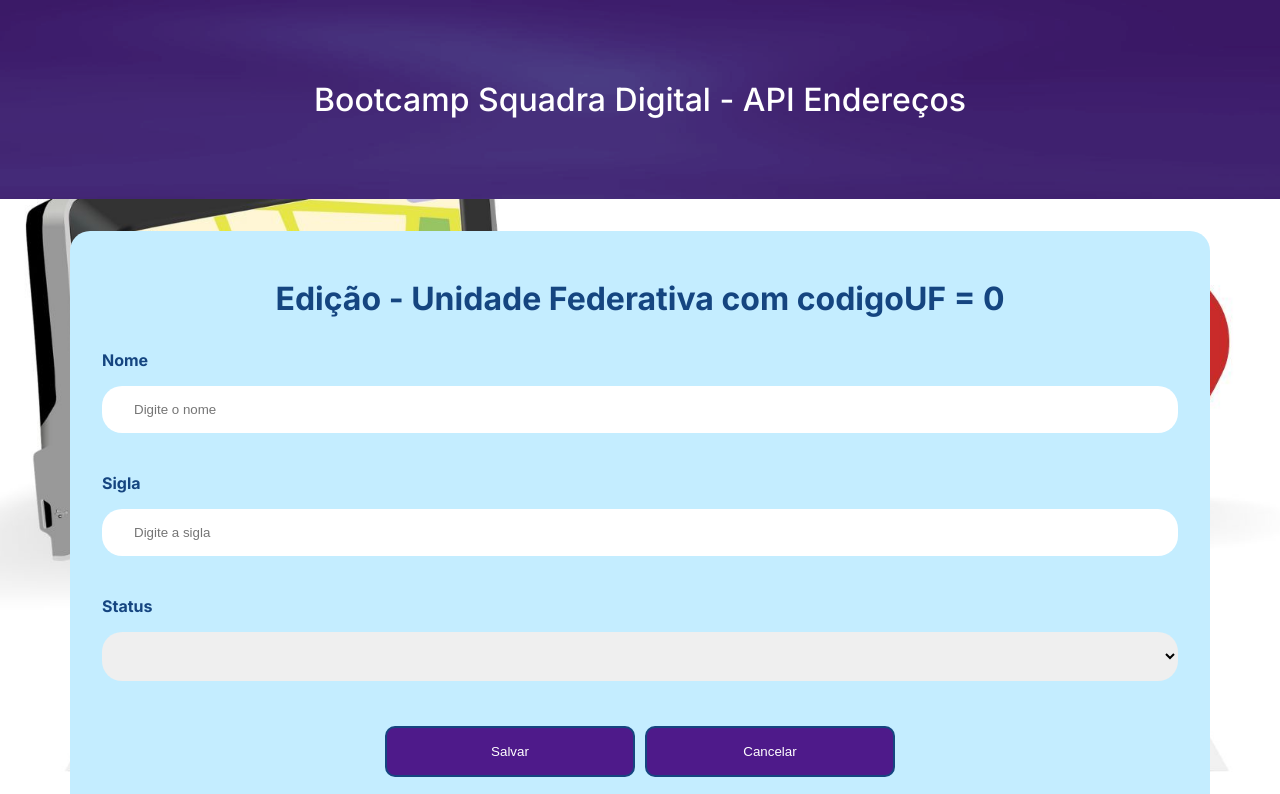
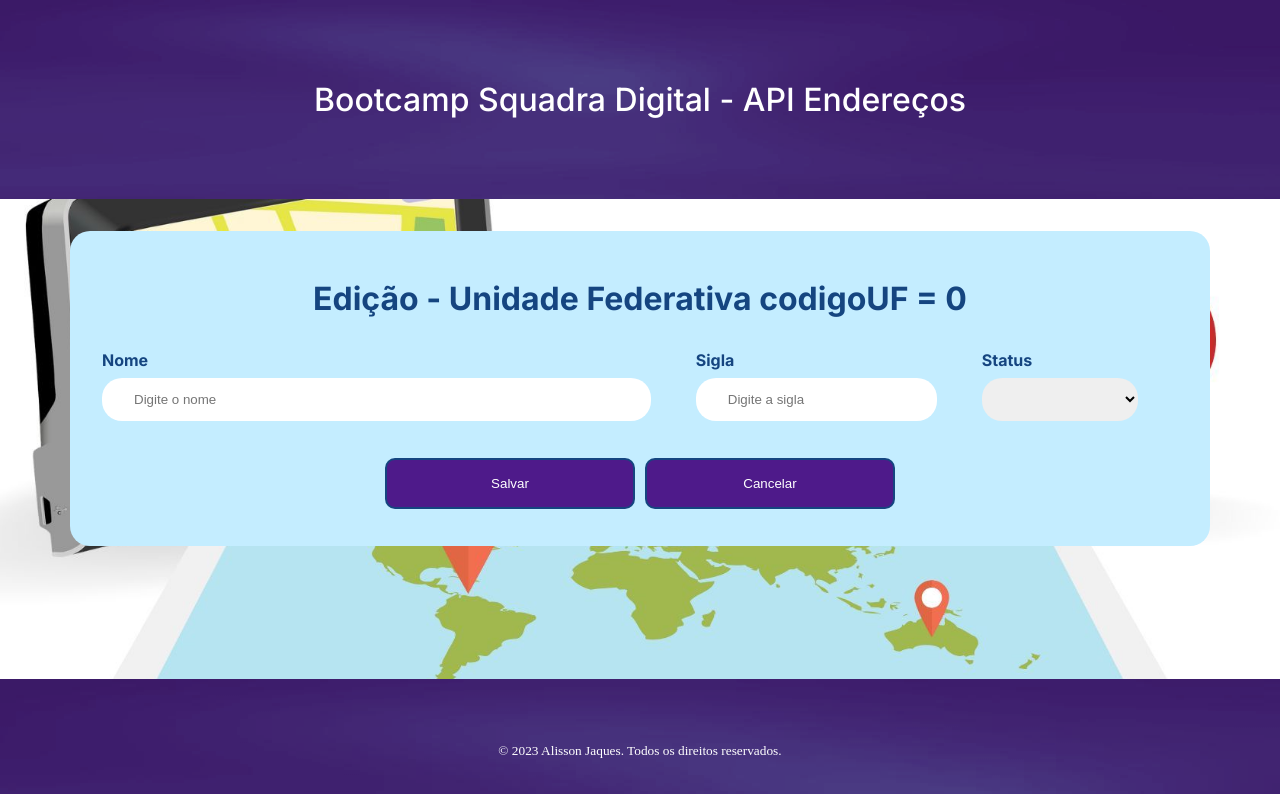
Before and after one commit to alissonjaques/front-end-enderecos, an Angular app: page /ufs/editarUf/1 in a window 1280 px wide. Shown: the top 794 px of the page. Built offline with nearby package versions, Linux system fonts and the light colour scheme; no server answers.

Commit message:
Ajustes no layout de cadastro e edição de UFs

```diff
--- a/src/app/componentes/ufs/criar-uf/criar-uf.component.css
+++ b/src/app/componentes/ufs/criar-uf/criar-uf.component.css
@@ -36,19 +36,36 @@
   margin-bottom: 0.5rem;
 }
 
+.criar-ufs form .campo-linha {
+  display: flex;
+}
+
 .criar-ufs form .campo .input,
 .criar-ufs form .campo select {
   border: none;
   height: 40px;
-  padding: 1rem 2rem;
+  padding: 0.8rem 2rem;
   border-radius: 20px;
-  margin: 0.5rem 0;
+  flex: 1;
+  /* Ajustado para flex: 1 */
+  margin: 0.5rem 4;
+  margin-right: 40px;
 }
 
-.criar-ufs form .campo .input {
+.criar-ufs form .campo-linha {
+  display: flex;
+}
+
+.criar-ufs form .campo {
   flex: 1;
 }
 
-.criar-ufs form .campo select {
-  flex: 2;
+.criar-ufs form .campo-nome {
+  flex-basis: 60%;
 }
+
+.criar-ufs form .campo-sigla,
+.criar-ufs form .campo-status {
+  flex-basis: 20%;
+  margin-left: 5px;
+}
--- a/src/app/componentes/ufs/criar-uf/criar-uf.component.html
+++ b/src/app/componentes/ufs/criar-uf/criar-uf.component.html
@@ -4,22 +4,24 @@
       <h2>Criação de Unidade Federativa (UF)</h2>
     </header>
 
-    <div class="campo">
+    <div class="campo-linha">
+      <div class="campo campo-nome">
         <label for="nome">Nome</label>
         <input type="textarea" class="input" id="nome" name="nome" placeholder="Digite o nome" [(ngModel)]="uf.nome">
       </div>
 
-    <div class="campo">
+      <div class="campo campo-sigla">
         <label for="sigla">Sigla</label>
         <input type="text" class="input" id="sigla" name="sigla" placeholder="Digite a sigla" [(ngModel)]="uf.sigla">
       </div>
 
-    <div class="campo">
+      <div class="campo campo-status">
         <label for="status">Status</label>
         <select class="input" id="status" name="status" [(ngModel)]="uf.status">
           <option value="1">Ativo</option>
           <option value="2">Inativo</option>
         </select>
+      </div>
     </div>
 
     <div class="acoes">
--- a/src/app/componentes/ufs/editar-uf/editar-uf.component.css
+++ b/src/app/componentes/ufs/editar-uf/editar-uf.component.css
@@ -36,19 +36,36 @@
   margin-bottom: 0.5rem;
 }
 
+.editar-ufs form .campo-linha {
+  display: flex;
+}
+
 .editar-ufs form .campo .input,
 .editar-ufs form .campo select {
   border: none;
   height: 40px;
-  padding: 1rem 2rem;
+  padding: 0.8rem 2rem;
   border-radius: 20px;
-  margin: 0.5rem 0;
+  flex: 1;
+  /* Ajustado para flex: 1 */
+  margin: 0.5rem 4;
+  margin-right: 40px;
 }
 
-.editar-ufs form .campo .input {
+.editar-ufs form .campo-linha {
+  display: flex;
+}
+
+.editar-ufs form .campo {
   flex: 1;
 }
 
-.editar-ufs form .campo select {
-  flex: 2;
+.editar-ufs form .campo-nome {
+  flex-basis: 60%;
 }
+
+.editar-ufs form .campo-sigla,
+.editar-ufs form .campo-status {
+  flex-basis: 20%;
+  margin-left: 5px;
+}
--- a/src/app/componentes/ufs/editar-uf/editar-uf.component.html
+++ b/src/app/componentes/ufs/editar-uf/editar-uf.component.html
@@ -1,25 +1,27 @@
 <section class="container editar-ufs ff-inter">
   <form>
     <header class="header">
-      <h2>Edição - Unidade Federativa com codigoUF = {{uf.codigoUF}}</h2>
+      <h2>Edição - Unidade Federativa codigoUF = {{uf.codigoUF}}</h2>
     </header>
 
-    <div class="campo">
+    <div class="campo-linha">
+      <div class="campo campo-nome">
         <label for="nome">Nome</label>
         <input type="textarea" class="input" id="nome" name="nome" placeholder="Digite o nome" [(ngModel)]="uf.nome">
       </div>
 
-    <div class="campo">
+      <div class="campo campo-sigla">
         <label for="sigla">Sigla</label>
         <input type="text" class="input" id="sigla" name="sigla" placeholder="Digite a sigla" [(ngModel)]="uf.sigla">
       </div>
 
-    <div class="campo">
+      <div class="campo campo-status">
         <label for="status">Status</label>
         <select class="input" id="status" name="status" [(ngModel)]="uf.status">
           <option value="1">Ativo</option>
           <option value="2">Inativo</option>
         </select>
+      </div>
     </div>
 
     <div class="acoes">
```
Lines whose indentation alone changed are shown as unchanged.
